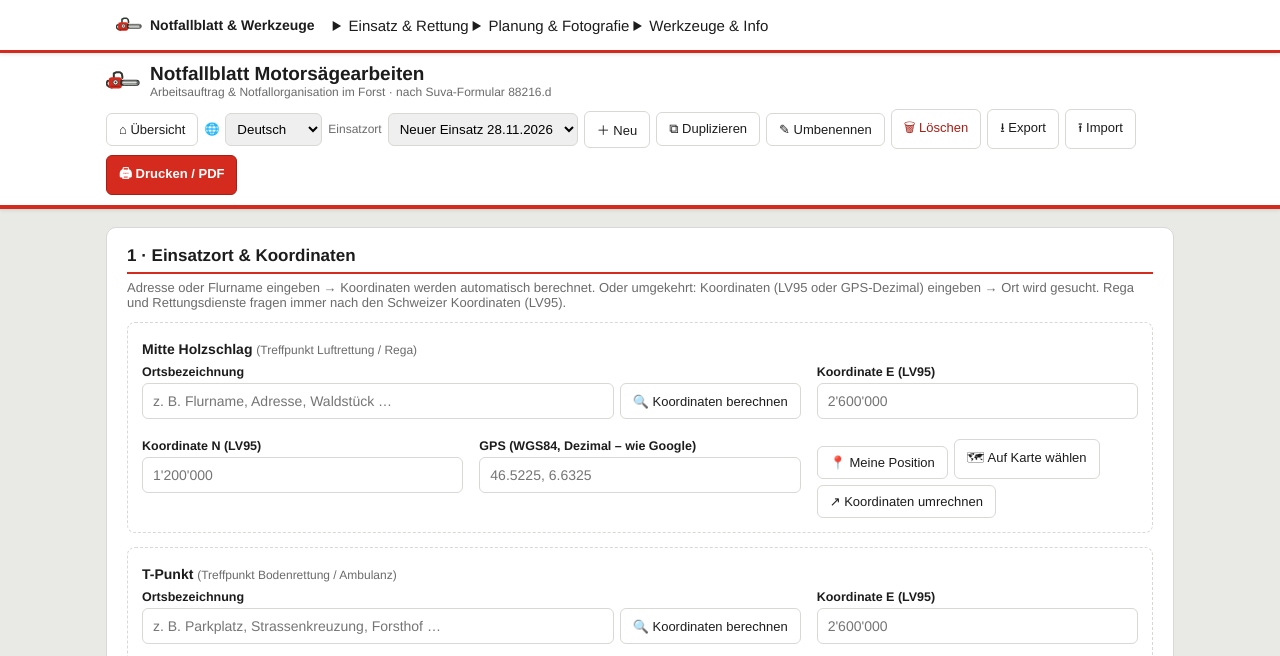
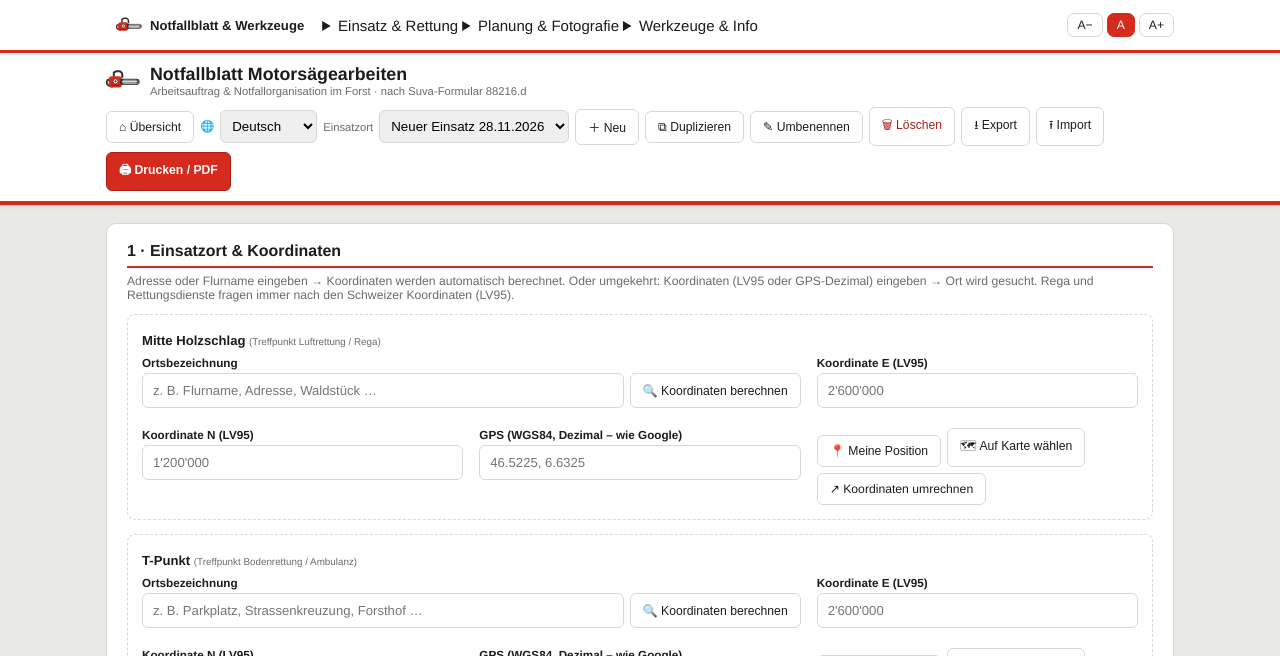
Before and after one commit to Salzundpfeffer34/notfallblatt-motorsaege, a PHP site: page /notfallblatt.html in a window 1280 px wide. Shown: the top 656 px of the page. Run offline with PHP 8.4, Linux system fonts and the light colour scheme.

Commit message:
Schriftgroessen-Steuerung (A-/A/A+) in der Navi + alle font-size von px auf em umgestellt
- Navi-Leiste bekommt rechts A-/A/A+-Buttons (statisch in allen 9 Seiten, im Fallback
  von navi.js mitgebaut); navi.js wendet html{font-size} an (90/100/115/130/150 % von
  16px) und speichert in localStorage-Key 'schrift' (alte 'konverter-schrift'-Einstellung
  wird uebernommen); koordinaten.js nutzt denselben Key -> beide Schalter synchron
- Alle font-size: Npx in css/style.css, css/hub.css, css/navi.css auf em umgerechnet
  (Basis 16px = html{font-size:100%}; body bleibt 0.9375em = bisherige 15px, Rendering
  bei 100% unveraendert); hub-emoji line-height auf 2.5em gekoppelt
- Print-CSS (pt) unveraendert, damit das A4-Druckblatt nicht mit skaliert

Co-authored-by: Salzundpfeffer34 <Salzundpfeffer34@users.noreply.github.com>

```diff
--- a/bokeh.html
+++ b/bokeh.html
@@ -41,6 +41,11 @@
         </ul>
       </details></li>
     </ul>
+    <div class="navi-schrift" role="group" aria-label="Schriftgrösse">
+      <button type="button" data-font="-1" aria-label="Schrift verkleinern" title="Schrift verkleinern">A−</button>
+      <button type="button" data-font="0" class="aktiv" aria-label="Schrift zurücksetzen" title="Schrift zurücksetzen">A</button>
+      <button type="button" data-font="1" aria-label="Schrift vergrössern" title="Schrift vergrössern">A+</button>
+    </div>
   </div>
 </nav>
 </navi>
--- a/css/hub.css
+++ b/css/hub.css
@@ -34,7 +34,7 @@
 }
 .hub-ic { display: flex; align-items: center; height: 40px; }
 .hub-ic img { width: 40px; height: 40px; }
-.hub-emoji { font-size: 30px; line-height: 40px; }
+.hub-emoji { font-size: 1.875em; line-height: 2.5em; }
 .hub-ct { font-weight: 700; font-size: 1.05rem; }
 .hub-cd { font-size: .88rem; color: var(--grau-dunkel); }
 
--- a/css/navi.css
+++ b/css/navi.css
@@ -24,7 +24,7 @@ navi:empty { display: none; }
   gap: 8px;
   flex: 0 0 auto;
   font-weight: 700;
-  font-size: 14px;
+  font-size: 0.875em;
   color: var(--ink, var(--text, #1c1c1c));
   text-decoration: none;
   white-space: nowrap;
@@ -53,13 +53,13 @@ navi:empty { display: none; }
   gap: 5px;
   padding: 7px 11px;
   border-radius: 7px;
-  font-size: 13px;
+  font-size: 0.8125em;
   white-space: nowrap;
   color: var(--ink, var(--text, #1c1c1c));
   user-select: none;
 }
 .navi-gruppe > summary::-webkit-details-marker { display: none; }
-.navi-gruppe > summary::after { content: "▾"; font-size: 10px; opacity: .7; }
+.navi-gruppe > summary::after { content: "▾"; font-size: 0.625em; opacity: .7; }
 .navi-gruppe > summary:hover,
 .navi-gruppe[open] > summary { background: var(--bg, var(--grau, #f4f4f2)); }
 .navi-gruppe > summary.aktiv { color: var(--accent, var(--rot, #d52b1e)); font-weight: 600; }
@@ -83,7 +83,7 @@ navi:empty { display: none; }
   display: block;
   padding: 8px 10px;
   border-radius: 7px;
-  font-size: 13px;
+  font-size: 0.8125em;
   color: var(--ink, var(--text, #1c1c1c));
   text-decoration: none;
   white-space: nowrap;
@@ -101,3 +101,30 @@ body.hat-navi .app-header { top: var(--navi-hoehe, 46px); }
 @media print {
   navi { display: none !important; }
 }
+.navi-schrift {
+  display: flex;
+  align-items: center;
+  gap: 4px;
+  flex: 0 0 auto;
+  margin-left: auto;
+}
+.navi-schrift button {
+  font-size: 0.8125em;
+  line-height: 1.2;
+  padding: 4px 9px;
+  border: 1px solid var(--line, var(--linie, #d8d8d4));
+  border-radius: 7px;
+  background: var(--card, #fff);
+  color: var(--ink, var(--text, #1c1c1c));
+  cursor: pointer;
+  font-family: inherit;
+}
+.navi-schrift button:hover {
+  border-color: var(--accent, var(--rot, #d52b1e));
+  color: var(--accent, var(--rot, #d52b1e));
+}
+.navi-schrift button.aktiv {
+  background: var(--accent, var(--rot, #d52b1e));
+  border-color: var(--accent, var(--rot, #d52b1e));
+  color: #fff;
+}
--- a/css/style.css
+++ b/css/style.css
@@ -9,13 +9,14 @@
 
 * { box-sizing: border-box; }
 
+html { font-size: 100%; }
+body { font-size: 0.9375em; }
 html, body {
   margin: 0;
   padding: 0;
   font-family: "Helvetica Neue", Helvetica, Arial, sans-serif;
   color: var(--text);
   background: #e9e9e6;
-  font-size: 15px;
 }
 
 .app-header {
@@ -39,11 +40,11 @@ html, body {
 .brand { display: flex; align-items: center; gap: 10px; }
 .brand-icon { display: flex; align-items: center; }
 .brand-icon img { width: 34px; height: 34px; display: block; }
-.brand h1 { font-size: 19px; margin: 0; }
-.brand p { margin: 0; font-size: 12px; color: var(--grau-dunkel); }
+.brand h1 { font-size: 1.1875em; margin: 0; }
+.brand p { margin: 0; font-size: 0.75em; color: var(--grau-dunkel); }
 .header-actions { display: flex; flex-wrap: wrap; gap: 6px; align-items: center; }
 .einsatz-picker { display: flex; align-items: center; gap: 6px; }
-.einsatz-picker label { font-size: 12px; color: var(--grau-dunkel); }
+.einsatz-picker label { font-size: 0.75em; color: var(--grau-dunkel); }
 .einsatz-picker select { max-width: 220px; padding: 7px; border: 1px solid var(--linie); border-radius: 6px; }
 
 .btn {
@@ -51,7 +52,7 @@ html, body {
   background: #fff;
   padding: 8px 12px;
   border-radius: 6px;
-  font-size: 13px;
+  font-size: 0.8125em;
   cursor: pointer;
   text-decoration: none;
   color: var(--text);
@@ -62,7 +63,7 @@ html, body {
 .btn-primary:hover { background: var(--rot-dunkel); }
 .btn-danger { color: var(--rot-dunkel); }
 .btn:disabled { opacity: .45; cursor: not-allowed; }
-.sub { color: var(--grau-dunkel); font-weight: 400; font-size: 12px; }
+.sub { color: var(--grau-dunkel); font-weight: 400; font-size: 0.75em; }
 
 .sheet {
   max-width: 1100px;
@@ -80,12 +81,12 @@ html, body {
 }
 .card h2 {
   margin: 0 0 4px;
-  font-size: 17px;
+  font-size: 1.0625em;
   border-bottom: 2px solid var(--rot);
   padding-bottom: 6px;
 }
-.card h3 { margin: 14px 0 8px; font-size: 14px; }
-.hint { font-size: 13px; color: var(--grau-dunkel); margin: 6px 0 12px; }
+.card h3 { margin: 14px 0 8px; font-size: 0.875em; }
+.hint { font-size: 0.8125em; color: var(--grau-dunkel); margin: 6px 0 12px; }
 
 .grid {
   display: grid;
@@ -95,12 +96,12 @@ html, body {
 .field { display: flex; flex-direction: column; gap: 4px; }
 .field.span-2 { grid-column: span 2; }
 .field.span-3 { grid-column: span 3; }
-.field label { font-size: 12.5px; font-weight: 600; }
+.field label { font-size: 0.78125em; font-weight: 600; }
 .field input, .field textarea, .field select {
   border: 1px solid var(--linie);
   border-radius: 6px;
   padding: 9px 10px;
-  font-size: 14px;
+  font-size: 0.875em;
   font-family: inherit;
   width: 100%;
   background: #fff;
--- a/gpx-reduce.html
+++ b/gpx-reduce.html
@@ -84,6 +84,11 @@
         </ul>
       </details></li>
     </ul>
+    <div class="navi-schrift" role="group" aria-label="Schriftgrösse">
+      <button type="button" data-font="-1" aria-label="Schrift verkleinern" title="Schrift verkleinern">A−</button>
+      <button type="button" data-font="0" class="aktiv" aria-label="Schrift zurücksetzen" title="Schrift zurücksetzen">A</button>
+      <button type="button" data-font="1" aria-label="Schrift vergrössern" title="Schrift vergrössern">A+</button>
+    </div>
   </div>
 </nav>
 </navi>
--- a/index.html
+++ b/index.html
@@ -48,6 +48,11 @@
         </ul>
       </details></li>
     </ul>
+    <div class="navi-schrift" role="group" aria-label="Schriftgrösse">
+      <button type="button" data-font="-1" aria-label="Schrift verkleinern" title="Schrift verkleinern">A−</button>
+      <button type="button" data-font="0" class="aktiv" aria-label="Schrift zurücksetzen" title="Schrift zurücksetzen">A</button>
+      <button type="button" data-font="1" aria-label="Schrift vergrössern" title="Schrift vergrössern">A+</button>
+    </div>
   </div>
 </nav>
 </navi>
--- a/js/koordinaten.js
+++ b/js/koordinaten.js
@@ -1900,12 +1900,12 @@ function buildResults(lat, lon, forceLv95) {
   var FONT_SIZES = [90, 100, 115, 130, 150];
   var fontIdx = 1;
   try {
-    var savedFont = parseInt(localStorage.getItem('konverter-schrift'), 10);
+    var savedFont = parseInt(localStorage.getItem('schrift'), 10);
     if (savedFont >= 0 && savedFont < FONT_SIZES.length) { fontIdx = savedFont; }
   } catch (e) {}
   function applyFont() {
     document.documentElement.style.fontSize = (16 * FONT_SIZES[fontIdx] / 100) + 'px';
-    try { localStorage.setItem('konverter-schrift', String(fontIdx)); } catch (e) {}
+    try { localStorage.setItem('schrift', String(fontIdx)); } catch (e) {}
   }
   applyFont();
   document.getElementById('fontMinus').addEventListener('click', function () {
--- a/koordinaten/datenschutz.html
+++ b/koordinaten/datenschutz.html
@@ -58,6 +58,11 @@ footer { margin-top:24px; font-size:.8rem; color:var(--muted); }
         </ul>
       </details></li>
     </ul>
+    <div class="navi-schrift" role="group" aria-label="Schriftgrösse">
+      <button type="button" data-font="-1" aria-label="Schrift verkleinern" title="Schrift verkleinern">A−</button>
+      <button type="button" data-font="0" class="aktiv" aria-label="Schrift zurücksetzen" title="Schrift zurücksetzen">A</button>
+      <button type="button" data-font="1" aria-label="Schrift vergrössern" title="Schrift vergrössern">A+</button>
+    </div>
   </div>
 </nav>
 </navi>
--- a/koordinaten/index.html
+++ b/koordinaten/index.html
@@ -110,6 +110,11 @@ footer { margin-top:24px; font-size:.8rem; color:var(--muted); }
         </ul>
       </details></li>
     </ul>
+    <div class="navi-schrift" role="group" aria-label="Schriftgrösse">
+      <button type="button" data-font="-1" aria-label="Schrift verkleinern" title="Schrift verkleinern">A−</button>
+      <button type="button" data-font="0" class="aktiv" aria-label="Schrift zurücksetzen" title="Schrift zurücksetzen">A</button>
+      <button type="button" data-font="1" aria-label="Schrift vergrössern" title="Schrift vergrössern">A+</button>
+    </div>
   </div>
 </nav>
 </navi>
--- a/notfallblatt.html
+++ b/notfallblatt.html
@@ -51,6 +51,11 @@
         </ul>
       </details></li>
     </ul>
+    <div class="navi-schrift" role="group" aria-label="Schriftgrösse">
+      <button type="button" data-font="-1" aria-label="Schrift verkleinern" title="Schrift verkleinern">A−</button>
+      <button type="button" data-font="0" class="aktiv" aria-label="Schrift zurücksetzen" title="Schrift zurücksetzen">A</button>
+      <button type="button" data-font="1" aria-label="Schrift vergrössern" title="Schrift vergrössern">A+</button>
+    </div>
   </div>
 </nav>
 </navi>
--- a/ort-db-editor.html
+++ b/ort-db-editor.html
@@ -41,6 +41,11 @@
         </ul>
       </details></li>
     </ul>
+    <div class="navi-schrift" role="group" aria-label="Schriftgrösse">
+      <button type="button" data-font="-1" aria-label="Schrift verkleinern" title="Schrift verkleinern">A−</button>
+      <button type="button" data-font="0" class="aktiv" aria-label="Schrift zurücksetzen" title="Schrift zurücksetzen">A</button>
+      <button type="button" data-font="1" aria-label="Schrift vergrössern" title="Schrift vergrössern">A+</button>
+    </div>
   </div>
 </nav>
 </navi>
--- a/reitplatz.html
+++ b/reitplatz.html
@@ -42,6 +42,11 @@
         </ul>
       </details></li>
     </ul>
+    <div class="navi-schrift" role="group" aria-label="Schriftgrösse">
+      <button type="button" data-font="-1" aria-label="Schrift verkleinern" title="Schrift verkleinern">A−</button>
+      <button type="button" data-font="0" class="aktiv" aria-label="Schrift zurücksetzen" title="Schrift zurücksetzen">A</button>
+      <button type="button" data-font="1" aria-label="Schrift vergrössern" title="Schrift vergrössern">A+</button>
+    </div>
   </div>
 </nav>
 </navi>
--- a/sonne-mond.html
+++ b/sonne-mond.html
@@ -41,6 +41,11 @@
         </ul>
       </details></li>
     </ul>
+    <div class="navi-schrift" role="group" aria-label="Schriftgrösse">
+      <button type="button" data-font="-1" aria-label="Schrift verkleinern" title="Schrift verkleinern">A−</button>
+      <button type="button" data-font="0" class="aktiv" aria-label="Schrift zurücksetzen" title="Schrift zurücksetzen">A</button>
+      <button type="button" data-font="1" aria-label="Schrift vergrössern" title="Schrift vergrössern">A+</button>
+    </div>
   </div>
 </nav>
 </navi>
```
Also changed, not shown: other parts of css/style.css (+13 -13 lines), js/navi.js (+74 -0 lines).
